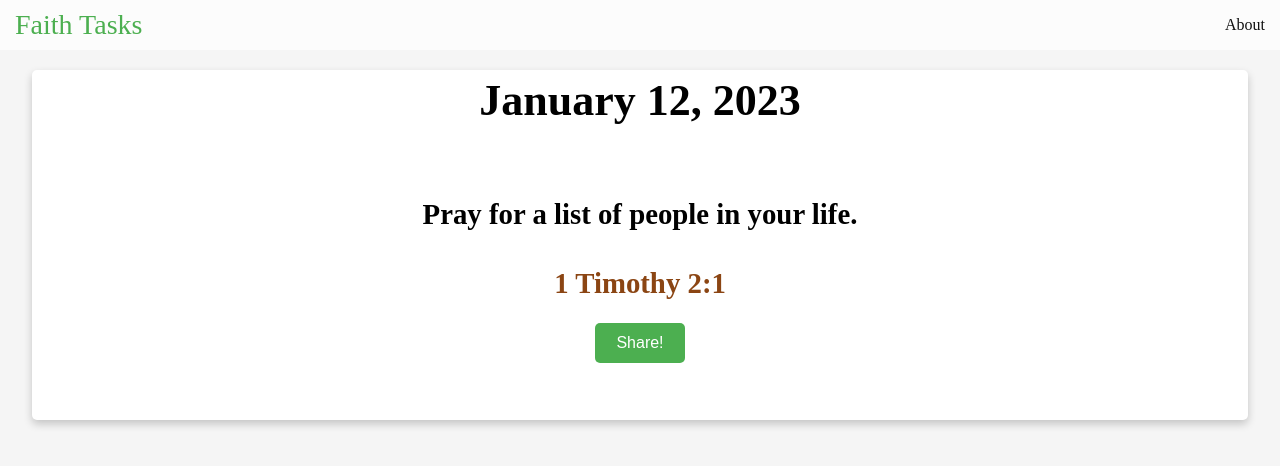
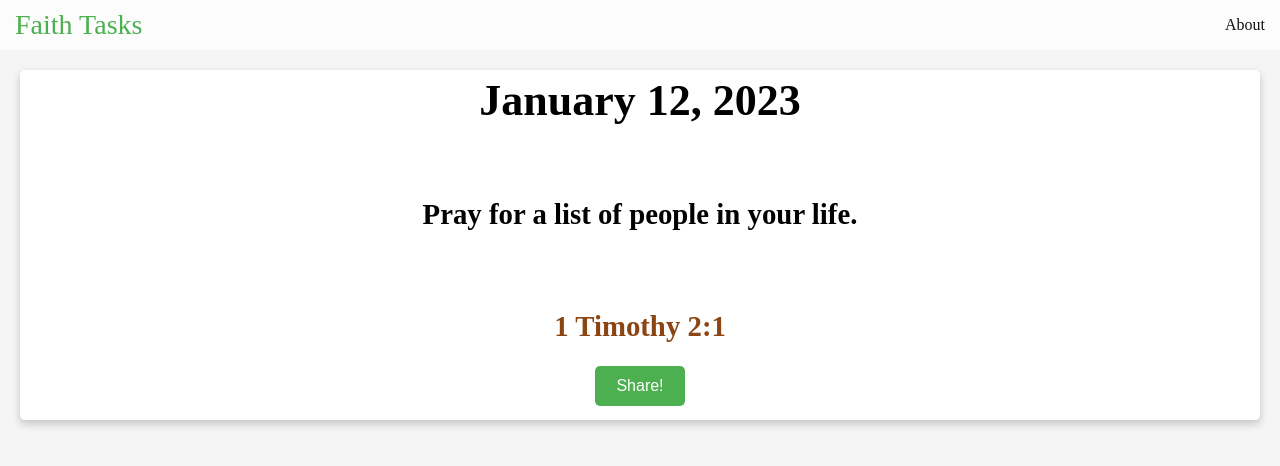
Before and after one commit to ryannarnoldd/FaithTasks, a React (Create React App) app: page / in a window 1280 px wide. Shown: the top 466 px of the page. Built offline with nearby package versions, Linux system fonts and the light colour scheme.

Commit message:
Makes flex box wrap in task work.

```diff
--- a/src/components/Task.js
+++ b/src/components/Task.js
@@ -30,11 +30,11 @@ const Task = ({ date, task: { title, verse }}) => {
 
       <br /> <br /> <br /> <br />
 
-      <h2 style={{textAlign: 'center'}}>
+      <h2 style={{textAlign: 'center', height: '2em', display: 'flex', flexWrap: 'wrap'}}>
         <strong>{title}</strong>
       </h2>
 
-      <br /> <br />
+      <br /> <br /> <br />
 
       <h2>
         <a id="verse" href={formatLink(verse)} target="_blank" rel="noreferrer">
--- a/src/style.scss
+++ b/src/style.scss
@@ -32,6 +32,8 @@ body {
   margin-left: 10px;
   margin-right: 10px;
   height: 350px;
+  padding-left: 1%;
+  padding-right: 1%;
   background-color: #ffffff;
   box-shadow: 0 4px 8px 0 rgba(0, 0, 0, 0.2);
   border-radius: 5px;
```
